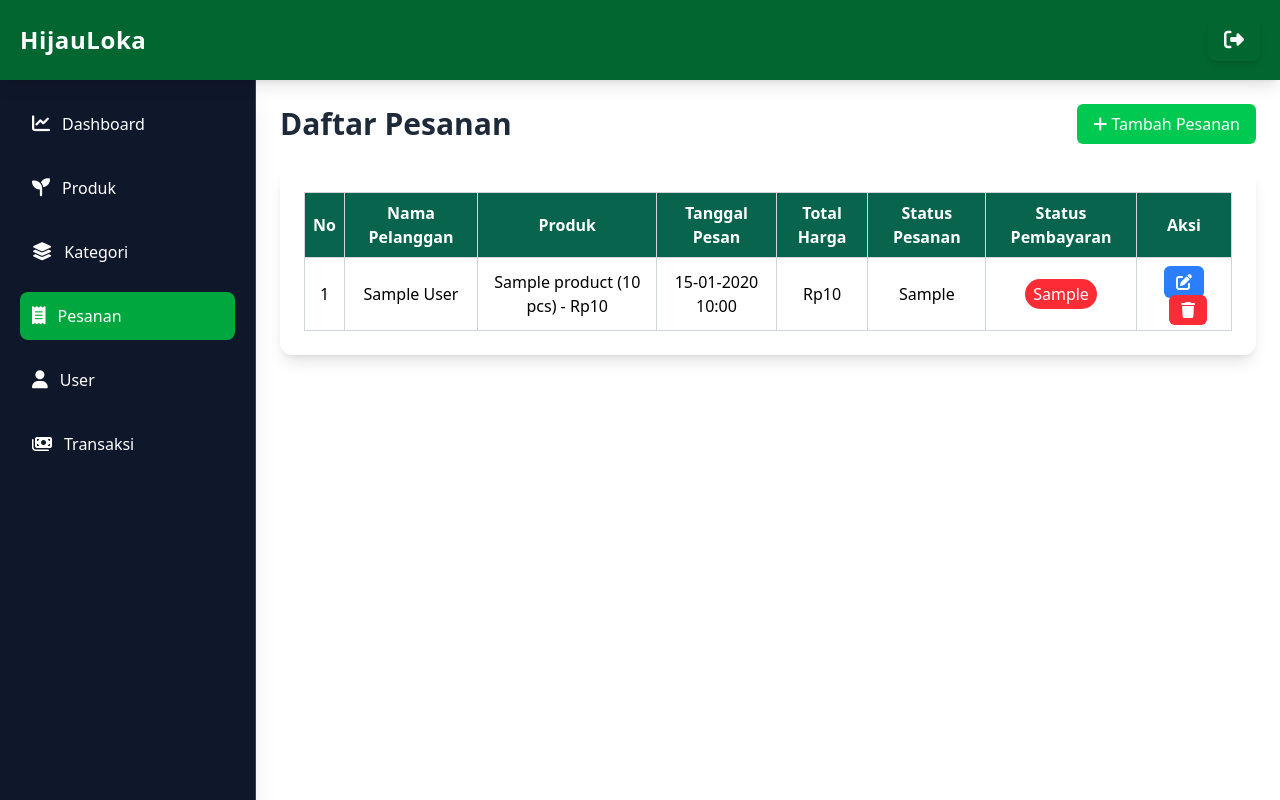
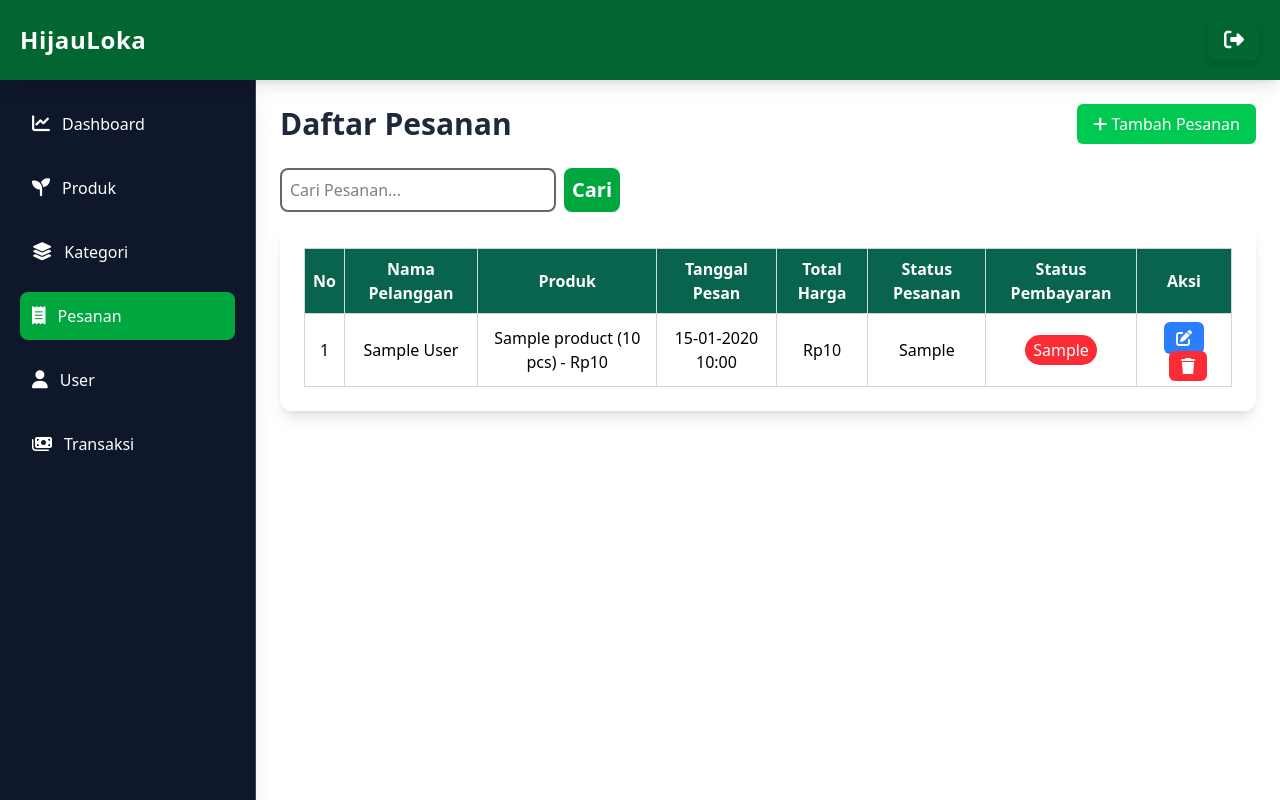
Before and after one commit to Rifaiiii04/hijauloka-dashboard, a CodeIgniter app: page /hijauloka/pesanan in a window 1280 px wide. Run offline with CodeIgniter, Linux system fonts and the light colour scheme; tables that the repository leaves empty or names only in its code hold one stand-in row (values such as "Sample post").

Commit message:
add search at Pesanan

```diff
--- a/application/controllers/Pesanan.php
+++ b/application/controllers/Pesanan.php
@@ -12,9 +12,12 @@ class Pesanan extends CI_Controller {
     }
 
     public function index() {
-        $data['pesanan'] = $this->Pesanan_model->get_all_pesanan();
-        $data['users']   = $this->db->get('user')->result();
-        $data['products']= $this->db->get('product')->result();
+        $keyword = $this->input->get('cariPesanan');
+
+        $data['pesanan'] = $this->Pesanan_model->get_all_pesanan($keyword);
+        $data['users'] = $this->db->get('user')->result();
+        $data['products'] = $this->db->get('product')->result();
+
         $this->load->view('pesanan', $data);
     }
 
--- a/application/models/Pesanan_model.php
+++ b/application/models/Pesanan_model.php
@@ -8,8 +8,7 @@ class Pesanan_model extends CI_Model {
         $this->load->database();
     }
 
-
-    public function get_all_pesanan() {
+    public function get_all_pesanan($keyword = null) {
         $this->db->select('
             orders.*,
             user.nama AS nama_pelanggan,
@@ -22,6 +21,18 @@ class Pesanan_model extends CI_Model {
         $this->db->join('user', 'user.id_user = orders.id_user', 'left');
         $this->db->join('order_items', 'order_items.id_order = orders.id_order', 'left');
         $this->db->join('product', 'product.id_product = order_items.id_product', 'left');
+
+        // Tambah kondisi pencarian jika ada keyword
+        if(!empty($keyword)) {
+            $this->db->group_start();
+            $this->db->like('user.nama', $keyword);
+            $this->db->or_like('product.nama_product', $keyword);
+            $this->db->or_like('orders.id_order', $keyword);
+            $this->db->or_like('orders.stts_pemesanan', $keyword);
+            $this->db->or_like('orders.stts_pembayaran', $keyword);
+            $this->db->group_end();
+        }
+
         $query = $this->db->get();
 
         $result = [];
@@ -70,12 +81,12 @@ class Pesanan_model extends CI_Model {
         return $this->db->update('orders', $data);
     }
 
-
     public function delete_pesanan($id_order) {
-
+        // Hapus dulu item pesanan
         $this->db->where('id_order', $id_order);
         $this->db->delete('order_items');
 
+        // Kemudian hapus pesanan
         $this->db->where('id_order', $id_order);
         return $this->db->delete('orders');
     }
--- a/application/views/pesanan.php
+++ b/application/views/pesanan.php
@@ -21,6 +21,17 @@
         <i class="fa-solid fa-plus"></i>  Tambah Pesanan
         </button>
     </div>
+<form action="<?= site_url('pesanan') ?>" method="get">
+    <div class="container w-[340px] h-14 flex">
+        <input type="text"
+               class="w-full h-11 border-2 border-black/60 rounded-lg p-2"
+               placeholder="Cari Pesanan..."
+               name="cariPesanan"
+               value="<?= isset($_GET['cariPesanan']) ? htmlspecialchars($_GET['cariPesanan']) : '' ?>">
+        <button class="text-xl font-semibold ml-2 h-11 bg-green-600 text-white p-2 text-center rounded-lg hover:bg-green-700 transition duration-300"
+                type="submit">Cari</button>
+    </div>
+</form>
     <div class="bg-white shadow-lg rounded-xl p-6">
         <div class="overflow-x-auto">
             <table class="w-full border-collapse border border-gray-300 text-center">
--- a/assets/src/output.css
+++ b/assets/src/output.css
@@ -9,6 +9,7 @@
     --color-red-500: oklch(0.637 0.237 25.331);
     --color-red-600: oklch(0.577 0.245 27.325);
     --color-yellow-800: oklch(0.476 0.114 61.907);
+    --color-green-400: oklch(0.792 0.209 151.711);
     --color-green-500: oklch(0.723 0.219 149.579);
     --color-green-600: oklch(0.627 0.194 149.214);
     --color-green-700: oklch(0.527 0.154 150.069);
@@ -30,9 +31,7 @@
     --color-black: #000;
     --color-white: #fff;
     --spacing: 0.25rem;
-    --container-xl: 36rem;
     --container-2xl: 42rem;
-    --container-3xl: 48rem;
     --text-sm: 0.875rem;
     --text-sm--line-height: calc(1.25 / 0.875);
     --text-base: 1rem;
@@ -327,14 +326,38 @@
   .table-row {
     display: table-row;
   }
+  .h-1 {
+    height: calc(var(--spacing) * 1);
+  }
+  .h-10 {
+    height: calc(var(--spacing) * 10);
+  }
+  .h-11 {
+    height: calc(var(--spacing) * 11);
+  }
+  .h-12 {
+    height: calc(var(--spacing) * 12);
+  }
+  .h-14 {
+    height: calc(var(--spacing) * 14);
+  }
   .h-16 {
     height: calc(var(--spacing) * 16);
   }
   .h-20 {
     height: calc(var(--spacing) * 20);
   }
+  .h-24 {
+    height: calc(var(--spacing) * 24);
+  }
+  .h-32 {
+    height: calc(var(--spacing) * 32);
+  }
   .h-44 {
     height: calc(var(--spacing) * 44);
+  }
+  .h-64 {
+    height: calc(var(--spacing) * 64);
   }
   .h-full {
     height: 100%;
@@ -375,20 +395,32 @@
   .w-96 {
     width: calc(var(--spacing) * 96);
   }
+  .w-\[00px\] {
+    width: 00px;
+  }
+  .w-\[96\] {
+    width: 96;
+  }
+  .w-\[200px\] {
+    width: 200px;
+  }
+  .w-\[300px\] {
+    width: 300px;
+  }
+  .w-\[340px\] {
+    width: 340px;
+  }
+  .w-\[400px\] {
+    width: 400px;
+  }
   .w-full {
     width: 100%;
   }
   .max-w-2xl {
     max-width: var(--container-2xl);
   }
-  .max-w-3xl {
-    max-width: var(--container-3xl);
-  }
   .max-w-32 {
     max-width: calc(var(--spacing) * 32);
-  }
-  .max-w-xl {
-    max-width: var(--container-xl);
   }
   .min-w-\[48\%\] {
     min-width: 48%;
@@ -484,9 +510,19 @@
     border-style: var(--tw-border-style);
     border-width: 1px;
   }
+  .border-2 {
+    border-style: var(--tw-border-style);
+    border-width: 2px;
+  }
   .border-r {
     border-right-style: var(--tw-border-style);
     border-right-width: 1px;
+  }
+  .border-black {
+    border-color: var(--color-black);
+  }
+  .border-black\/60 {
+    border-color: color-mix(in oklab, var(--color-black) 60%, transparent);
   }
   .border-gray-300 {
     border-color: var(--color-gray-300);
```
Also changed, not shown: other parts of assets/src/output.css (+55 -15 lines).
